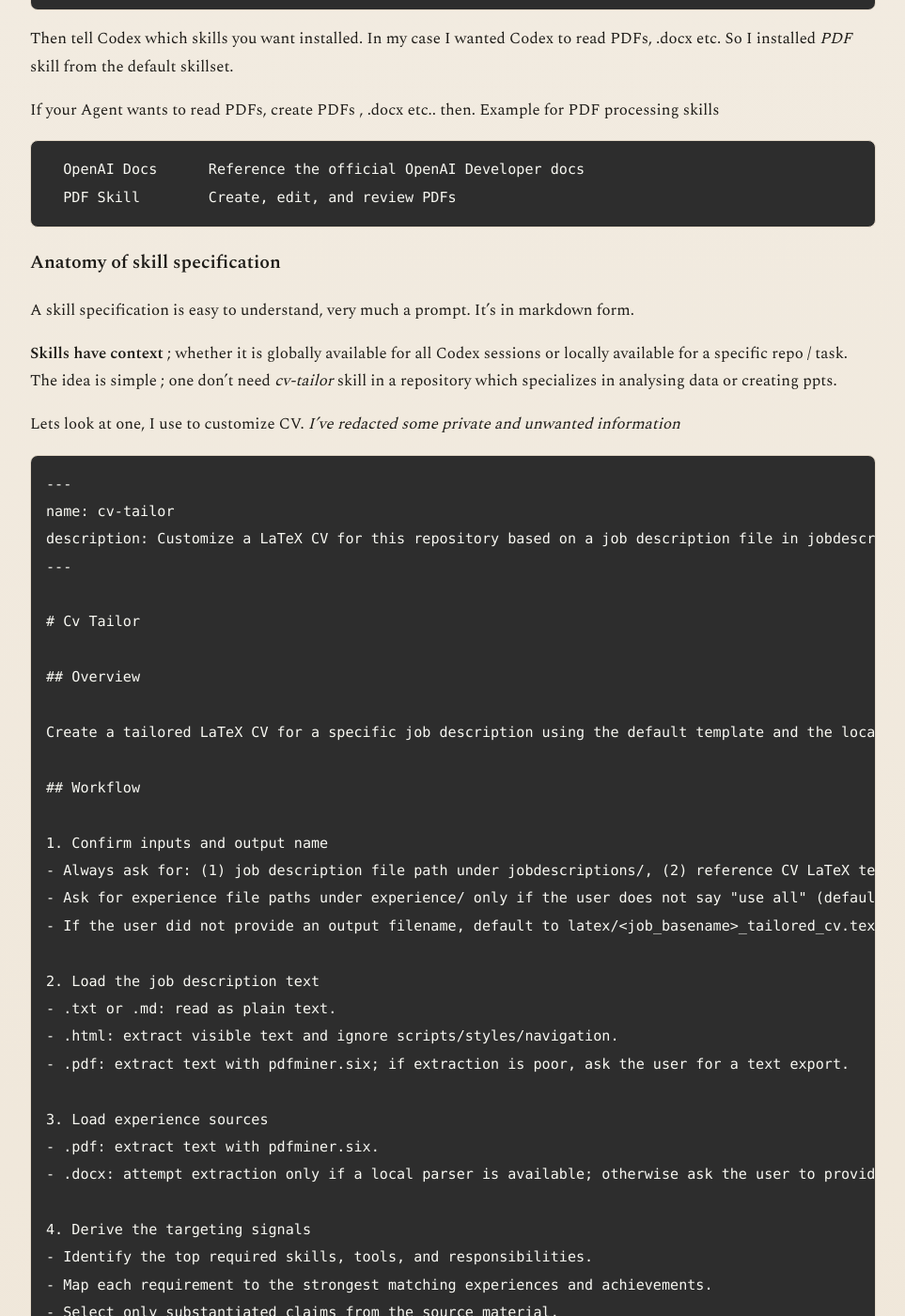
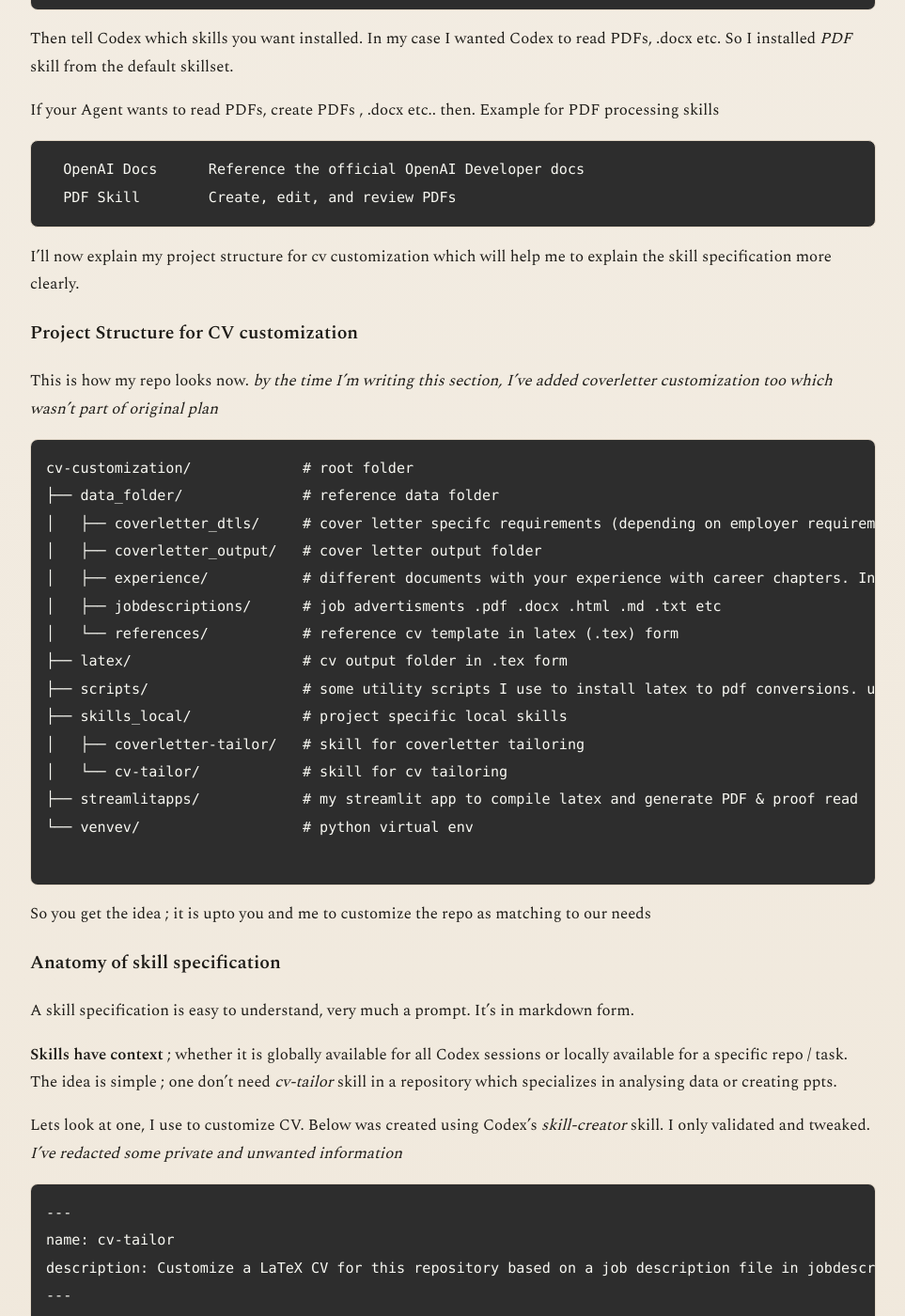
Before and after one commit to nilanka-weeraman/nilanka-weeraman.github.io, a Jekyll site: the page built from _posts/2026-02-06-configuring_using_agent_skills.md, in a window 1280 px wide and 1400 px high, scrolled down 2445 px. Shown: the whole window at 94% size, without its empty margins (158-1121 px from the left). Built offline with Jekyll 4.4.1, drawn with Linux system fonts in a browser that asks for light colours.

Commit message:
added project structure

````diff
--- a/_posts/2026-02-06-configuring_using_agent_skills.md
+++ b/_posts/2026-02-06-configuring_using_agent_skills.md
@@ -70,14 +70,40 @@ If your Agent wants to read PDFs, create PDFs , .docx etc.. then. Example for PD
   PDF Skill        Create, edit, and review PDFs
 ```
 
+I'll now explain my project structure for cv customization which will help me to explain the skill specification more clearly. <br>
+
+### Project Structure for CV customization
+
+This is how my repo looks now. _by the time I'm writing this section, I've added coverletter customization too which wasn't part of original plan_ <br>
+
+
+```text
+cv-customization/             # root folder
+├── data_folder/              # reference data folder
+│   ├── coverletter_dtls/     # cover letter specifc requirements (depending on employer requirement)
+│   ├── coverletter_output/   # cover letter output folder
+│   ├── experience/           # different documents with your experience with career chapters. In .docx .md .pdf
+│   ├── jobdescriptions/      # job advertisments .pdf .docx .html .md .txt etc
+│   └── references/           # reference cv template in latex (.tex) form
+├── latex/                    # cv output folder in .tex form
+├── scripts/                  # some utility scripts I use to install latex to pdf conversions. used for env setup / portability only
+├── skills_local/             # project specific local skills
+│   ├── coverletter-tailor/   # skill for coverletter tailoring
+│   └── cv-tailor/            # skill for cv tailoring
+├── streamlitapps/            # my streamlit app to compile latex and generate PDF & proof read
+└── venvev/                   # python virtual env
+
+```
+
+So you get the idea ; it is upto you and me to customize the repo as matching to our needs <br>
 
 ### Anatomy of skill specification
 
 A skill specification is easy to understand, very much a prompt. It's in markdown form. <br>
 
-<b>Skills have context</b> ; whether it is globally available for all Codex sessions or locally available for a specific repo / task. The idea is simple ; one don't need _cv-tailor_ skill in a repository which specializes in analysing data or creating ppts. <br>
+__Skills have context__ ; whether it is globally available for all Codex sessions or locally available for a specific repo / task. The idea is simple ; one don't need _cv-tailor_ skill in a repository which specializes in analysing data or creating ppts. <br>
 
-Lets look at one, I use to customize CV. _I've redacted some private and unwanted information_ <br>
+Lets look at one, I use to customize CV. Below was created using Codex's _skill-creator_ skill. I only validated and tweaked. _I've redacted some private and unwanted information_ <br>
 
 ```markdown
 ---
````
